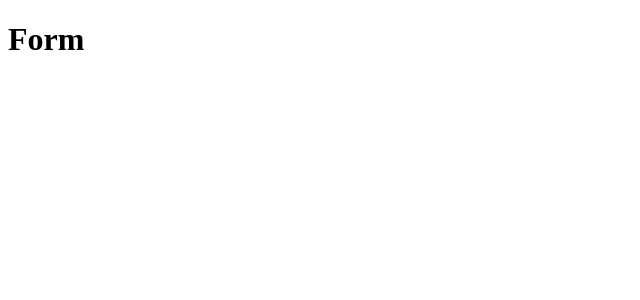
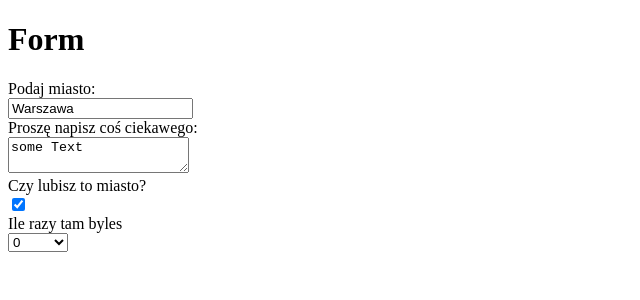
Before and after one commit to kstopka/how_to_react, a React (Create React App) app: page / in a window 1280 px wide. Shown: the top 300 px of the page, without its empty margins (0-640 px from the left). Built offline with nearby package versions, Linux system fonts and the light colour scheme.

Commit message:
form training

```diff
--- a/src/Nauka_react/5_form.tsx
+++ b/src/Nauka_react/5_form.tsx
@@ -1,3 +1,4 @@
+import e from "cors";
 import * as React from "react";
 
 interface AppProps {}
@@ -5,11 +6,61 @@ interface AppProps {}
 interface AppState {}
 
 class App extends React.Component<AppProps, AppState> {
-    // state = { :  }
+    state = { city: "Warszawa", text: "some Text", isLoved: true, number: "0" };
+    handleChange = (e: any) => {
+        if (e.target.type === "checkbox") {
+            this.setState({ [e.target.name]: e.target.checked });
+            return;
+        }
+        this.setState({ [e.target.name]: e.target.value });
+    };
     render() {
         return (
             <div className="wrapper">
                 <h1>Form</h1>
+                <div>
+                    <label>
+                        Podaj miasto:
+                        <div>
+                            <input name="city" type="text" value={this.state.city} onChange={this.handleChange} />
+                        </div>
+                    </label>
+                </div>
+                <div>
+                    <label htmlFor="">
+                        Proszę napisz coś ciekawego:
+                        <div>
+                            <textarea name="text" value={this.state.text} onChange={this.handleChange}></textarea>
+                        </div>
+                    </label>
+                </div>
+                <div>
+                    <label htmlFor="">
+                        Czy lubisz to miasto?
+                        <div>
+                            <input
+                                name="isLoved"
+                                type="checkbox"
+                                checked={this.state.isLoved}
+                                onChange={this.handleChange}
+                            />
+                        </div>
+                    </label>
+                </div>
+                <div>
+                    <label htmlFor="">
+                        Ile razy tam byles
+                        <div>
+                            <select name="number" value={this.state.number} onChange={this.handleChange.bind(this)}>
+                                <option value="0">0</option>
+                                <option value="1">1</option>
+                                <option value="2">2</option>
+                                <option value="3">3</option>
+                                <option value="more">więcej</option>
+                            </select>
+                        </div>
+                    </label>
+                </div>
             </div>
         );
     }
```
